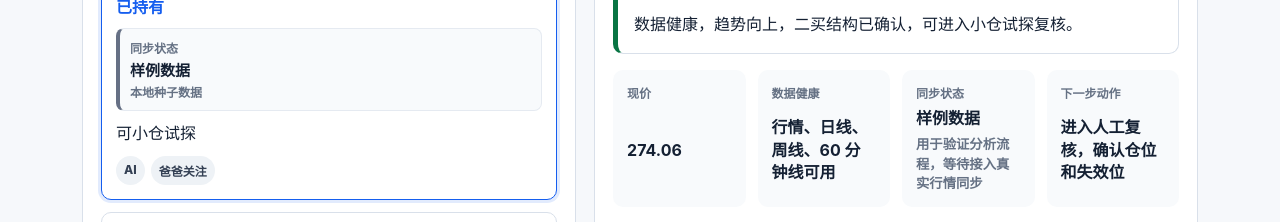
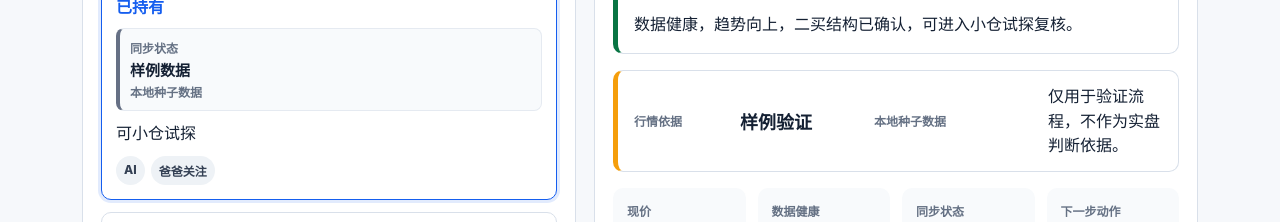
Before and after one commit to JeffreyCaicai/family-stock-research, a React (Vite) app: page / in a window 1280 px wide. Shown: the part 528-750 px from the top of the page. Built offline with nearby package versions, Linux system fonts and the light colour scheme; no server answers.

Commit message:
feat: show market data reliability

```diff
--- a/src/App.tsx
+++ b/src/App.tsx
@@ -1,5 +1,5 @@
 import { FormEvent, useEffect, useMemo, useState } from "react";
-import { summarizeDataSync } from "./domain/dataSync";
+import { summarizeDataReliability, summarizeDataSync } from "./domain/dataSync";
 import { deriveDecision } from "./domain/decision";
 import type { FamilyPoolStatus } from "./domain/familyPool";
 import { deriveOperationPlan } from "./domain/operationPlan";
@@ -80,6 +80,7 @@ export function App() {
     mergedPool.find((stock) => stock.ticker === selectedTicker) ?? mergedPool[0] ?? familyPool[0];
   const decision = deriveDecision(selected.decisionInput);
   const selectedSync = summarizeDataSync(selected.dataSync);
+  const selectedReliability = summarizeDataReliability(selected.dataSync);
   const selectedStructure = selected.structureAnalysis;
   const operationPlan = deriveOperationPlan({
     decision,
@@ -255,6 +256,13 @@ export function App() {
             <p>{decision.reason}</p>
           </div>
 
+          <div className={`reliability-card tone-${selectedReliability.tone}`}>
+            <span>行情依据</span>
+            <strong>{selectedReliability.label}</strong>
+            <small>{selectedReliability.evidence}</small>
+            <p>{selectedReliability.guidance}</p>
+          </div>
+
           <div className="metric-grid">
             <div>
               <span>现价</span>
--- a/src/domain/dataSync.ts
+++ b/src/domain/dataSync.ts
@@ -19,6 +19,13 @@ export type DataSyncSummary = {
   tone: DataSyncState;
   detail: string;
   meta: string;
+};
+
+export type DataReliabilitySummary = {
+  label: string;
+  tone: DataSyncState;
+  evidence: string;
+  guidance: string;
 };
 
 const stateLabels: Record<DataSyncState, string> = {
@@ -43,3 +50,50 @@ export function summarizeDataSync(snapshot: DataSyncSnapshot): DataSyncSummary {
       .join(" · "),
   };
 }
+
+export function summarizeDataReliability(
+  snapshot: DataSyncSnapshot,
+): DataReliabilitySummary {
+  if (snapshot.state === "failed") {
+    return {
+      label: "数据不可用",
+      tone: "failed",
+      evidence: snapshot.source,
+      guidance: "不能生成买卖动作，只能进入人工排查和重新同步。",
+    };
+  }
+
+  if (snapshot.state === "pending") {
+    return {
+      label: "等待同步",
+      tone: "pending",
+      evidence: snapshot.source,
+      guidance: "先补齐行情、K 线和结构数据，再进入操作判断。",
+    };
+  }
+
+  if (snapshot.state === "sample") {
+    return {
+      label: "样例验证",
+      tone: "sample",
+      evidence: snapshot.source,
+      guidance: "仅用于验证流程，不作为实盘判断依据。",
+    };
+  }
+
+  if (snapshot.source === "cache") {
+    return {
+      label: "缓存回退",
+      tone: "sample",
+      evidence: snapshot.lastSyncedAt ? `最近一次可信快照 · ${snapshot.lastSyncedAt}` : "最近一次可信快照",
+      guidance: "可参考结构和位置，但不能当作最新盘中行情，需要下次同步确认。",
+    };
+  }
+
+  return {
+    label: "真实同步",
+    tone: "synced",
+    evidence: [snapshot.source, snapshot.lastSyncedAt].filter(Boolean).join(" · "),
+    guidance: "可用于当前分析，仍需结合人工复核和仓位纪律。",
+  };
+}
--- a/src/styles.css
+++ b/src/styles.css
@@ -259,7 +259,8 @@ select {
 }
 
 .stock-card p,
-.decision-card p {
+.decision-card p,
+.reliability-card p {
   line-height: 1.55;
   margin: 0;
 }
@@ -290,12 +291,47 @@ select {
   font-size: 24px;
 }
 
+.reliability-card {
+  align-items: center;
+  border: 1px solid #d9e0ea;
+  border-left: 5px solid #155eef;
+  border-radius: 10px;
+  display: grid;
+  gap: 8px 14px;
+  grid-template-columns: 92px minmax(120px, 0.45fr) minmax(160px, 0.55fr) minmax(0, 1.4fr);
+  padding: 13px 16px;
+}
+
+.reliability-card span,
+.reliability-card small {
+  color: #657184;
+  font-size: 12px;
+  font-weight: 800;
+}
+
+.reliability-card strong {
+  font-size: 18px;
+}
+
 .tone-risk {
   border-left-color: #b42318;
 }
 
 .tone-opportunity {
   border-left-color: #087443;
+}
+
+.reliability-card.tone-synced {
+  border-left-color: #087443;
+}
+
+.reliability-card.tone-sample,
+.reliability-card.tone-pending {
+  border-left-color: #f59e0b;
+}
+
+.reliability-card.tone-failed {
+  border-left-color: #b42318;
 }
 
 .metric-grid {
@@ -429,6 +465,7 @@ select {
   .workspace,
   .metric-grid,
   .operation-grid,
+  .reliability-card,
   .structure-grid,
   .pool-form {
     grid-template-columns: 1fr;
```
Also changed, not shown: 2 other files (tests, documents, lock files or other folders).
